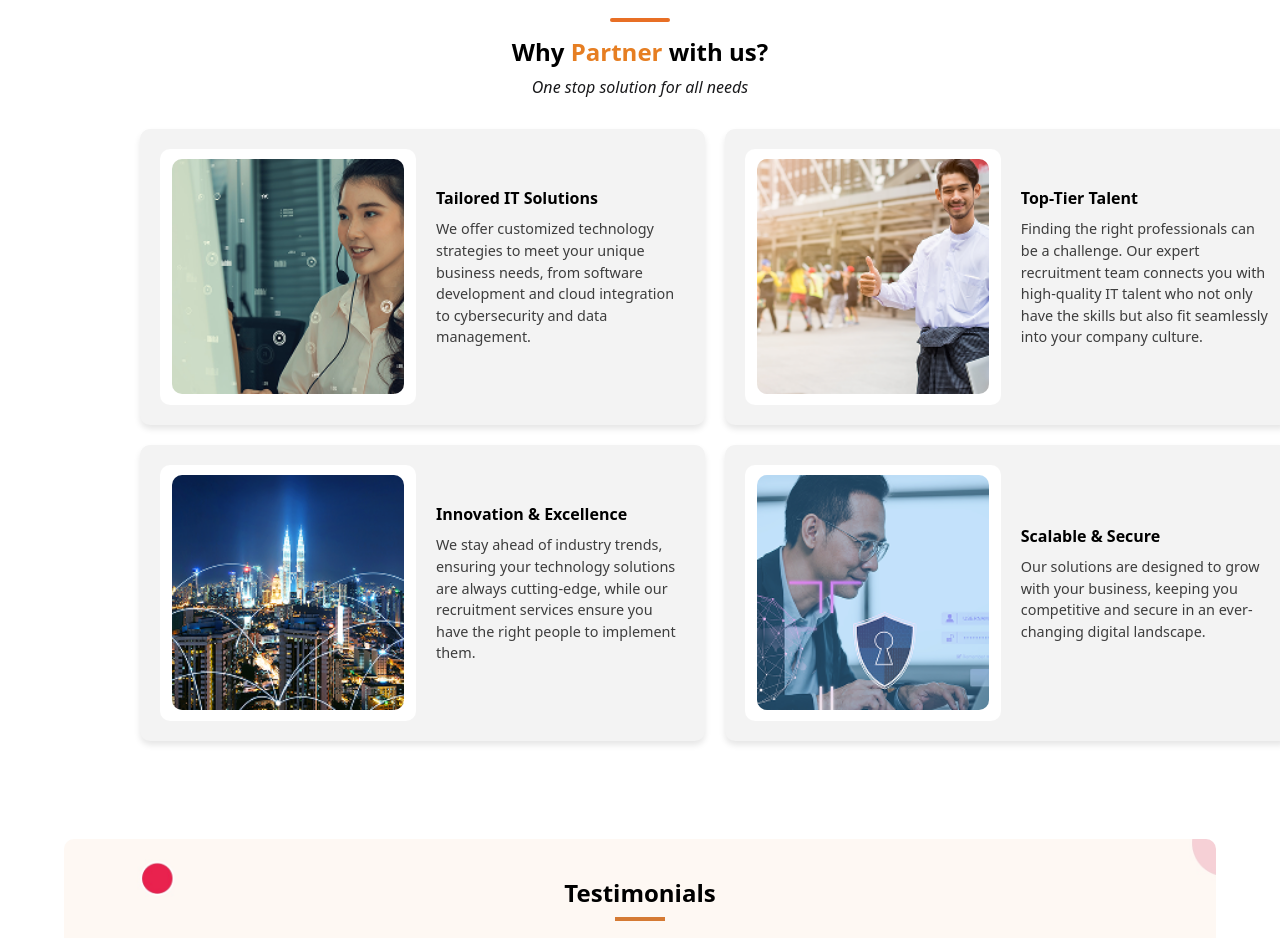
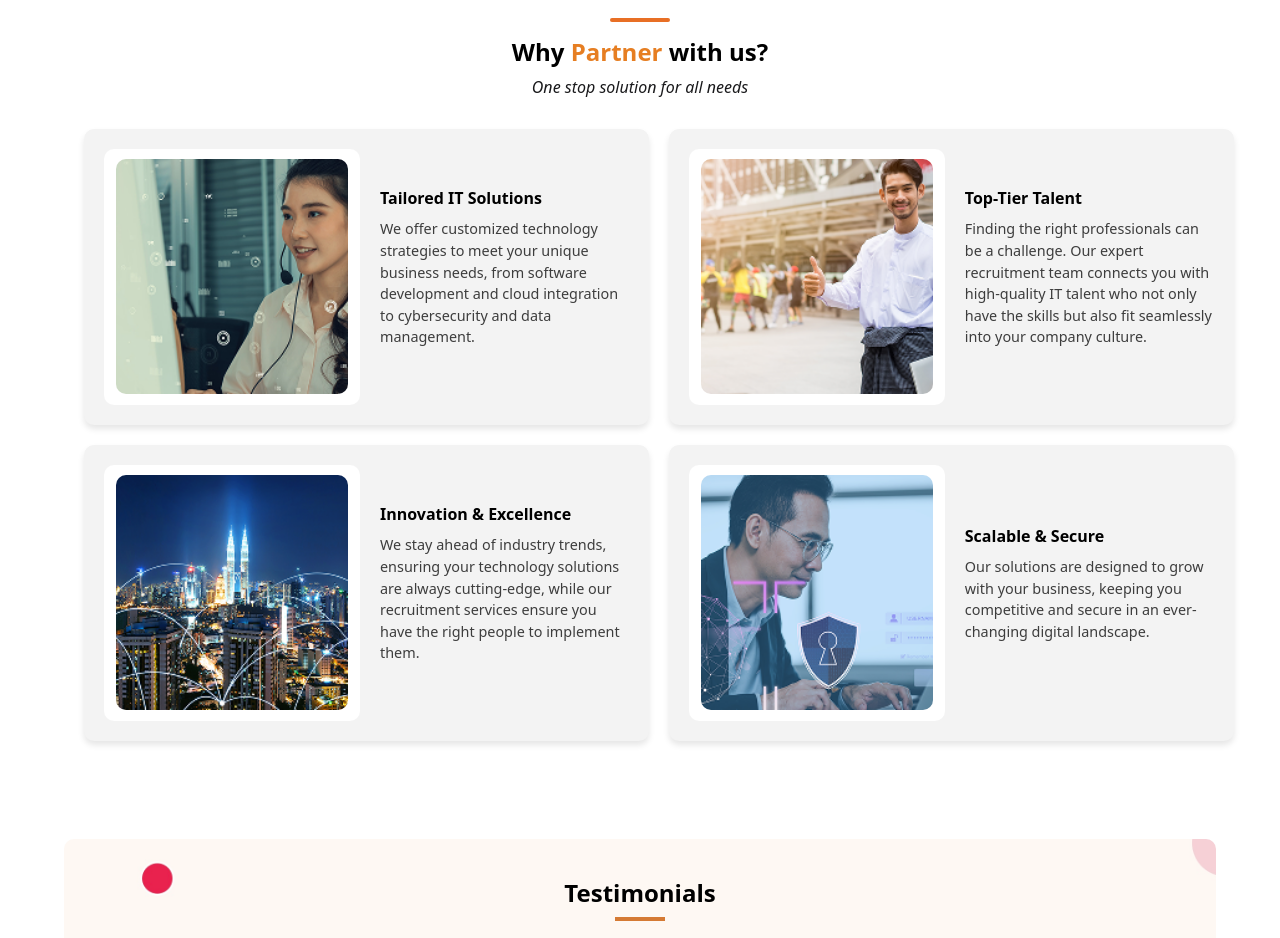
Before and after one commit to srinupotnuru/twinpacs, an Angular app: page /#/ in a window 1280 px wide. Shown: the part 4680-5618 px from the top of the page. Built offline with nearby package versions, Linux system fonts and the light colour scheme; some icons are missing.

Commit message:
partner with us left right distance issue

```diff
--- a/src/app/partner-with-us/partner-with-us.component.scss
+++ b/src/app/partner-with-us/partner-with-us.component.scss
@@ -33,9 +33,10 @@
 
   .feature-grid {
     display: grid;
-    grid-template-columns: 1fr 1.2fr; // Adjusted column widths for more space
+    // grid-template-columns: 1fr 1.2fr; // Adjusted column widths for more space
+    grid-template-columns: repeat(2, 1fr);
     gap: 20px;
-    max-width: 1000px; // Increased max-width to make cards wider
+    max-width: 1170px; // Increased max-width to make cards wider
     margin: 0 auto;
 
     .feature-card {
```
